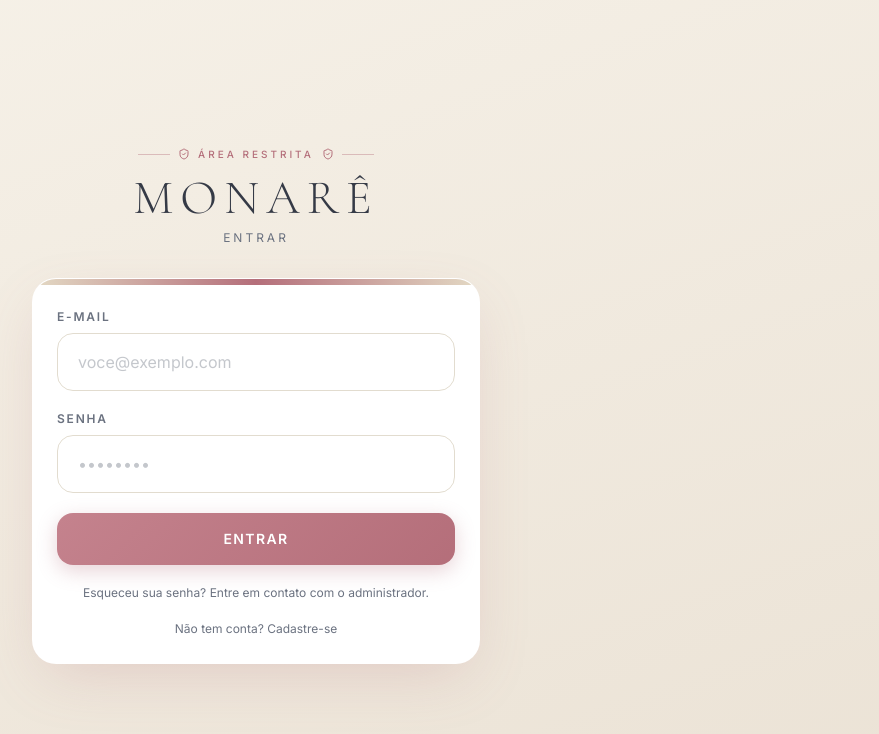
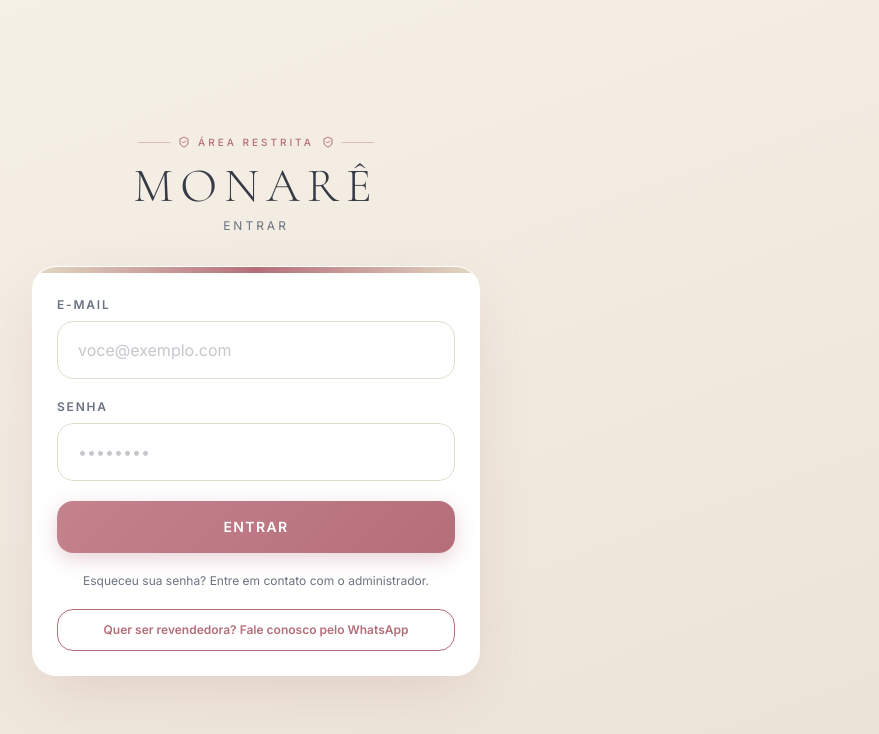
Before and after one commit to contatomonaresemijoias-commits/monare-sales, a React (Vite) app: page /auth in a window 1280 px wide. Shown: the top 734 px of the page, without its empty margins (384-1263 px from the left). Built offline with nearby package versions, Linux system fonts and the light colour scheme; no server answers; the HTML template or start-up script is replaced by a standard one.

Commit message:
Adicionado o botão para cadastro pelo whatsapp

```diff
--- a/src/pages/Auth.tsx
+++ b/src/pages/Auth.tsx
@@ -7,10 +7,8 @@ import { useAuth } from '@/hooks/useAuth';
 export default function AuthPage() {
   const { user, loading, isAdmin } = useAuth();
   const nav = useNavigate();
-  const [mode, setMode] = useState<'login' | 'signup'>('login');
   const [email, setEmail] = useState('');
   const [password, setPassword] = useState('');
-  const [name, setName] = useState('');
   const [busy, setBusy] = useState(false);
   const [error, setError] = useState<string | null>(null);
 
@@ -25,20 +23,8 @@ export default function AuthPage() {
     setError(null);
     setBusy(true);
     try {
-      if (mode === 'signup') {
-        const { error } = await supabase.auth.signUp({
-          email,
-          password,
-          options: {
-            emailRedirectTo: `${window.location.origin}/`,
-            data: { display_name: name },
-          },
-        });
-        if (error) throw error;
-      } else {
-        const { error } = await supabase.auth.signInWithPassword({ email, password });
-        if (error) throw error;
-      }
+      const { error } = await supabase.auth.signInWithPassword({ email, password });
+      if (error) throw error;
     } catch (err: any) {
       const raw = err?.message ?? 'Erro ao autenticar';
       const map: Record<string, string> = {
@@ -72,25 +58,13 @@ export default function AuthPage() {
           </div>
           <h1 className="font-serif text-5xl tracking-[0.15em] font-light text-ink uppercase">Monarê</h1>
           <p className="text-ink-soft text-xs tracking-[0.25em] uppercase mt-2">
-            {mode === 'login' ? 'Entrar' : 'Criar Conta'}
+            Entrar
           </p>
         </div>
 
         <div className="bg-white rounded-3xl shadow-luxe overflow-hidden border border-white/60">
           <div className="h-1.5 w-full accent-bar" />
           <form onSubmit={submit} className="p-6 space-y-5">
-            {mode === 'signup' && (
-              <div>
-                <label className={labelBase}>Nome</label>
-                <input
-                  value={name}
-                  onChange={(e) => setName(e.target.value)}
-                  placeholder="Maria Silva"
-                  required
-                  className={inputBase}
-                />
-              </div>
-            )}
             <div>
               <label className={labelBase}>E-mail</label>
               <input
@@ -113,7 +87,7 @@ export default function AuthPage() {
                 required
                 minLength={6}
                 className={inputBase}
-                autoComplete={mode === 'signup' ? 'new-password' : 'current-password'}
+                autoComplete="current-password"
               />
             </div>
 
@@ -127,22 +101,23 @@ export default function AuthPage() {
               className="w-full flex items-center justify-center gap-2.5 py-4 rounded-2xl bg-rosa-gradient text-white text-sm font-semibold tracking-[0.1em] uppercase shadow-rosa active:scale-[0.98] transition-all disabled:opacity-60"
             >
               {busy && <Loader2 size={16} className="animate-spin" />}
-              {mode === 'login' ? 'Entrar' : 'Criar Conta'}
+              Entrar
             </button>
 
-            {mode === 'login' && (
-              <p className="text-xs text-ink-soft text-center">
-                Esqueceu sua senha? Entre em contato com o administrador.
-              </p>
-            )}
+            <p className="text-xs text-ink-soft text-center">
+              Esqueceu sua senha? Entre em contato com o administrador.
+            </p>
 
-            <button
-              type="button"
-              onClick={() => setMode(mode === 'login' ? 'signup' : 'login')}
-              className="w-full text-center text-xs text-ink-soft hover:text-rosa transition-colors"
+            <a
+              href={`https://wa.me/5515996338541?text=${encodeURIComponent(
+                'Olá, tudo bom? Eu acessei o site de vocês Monarê e gostaria de me tornar uma revendedora de vocês.'
+              )}`}
+              target="_blank"
+              rel="noopener noreferrer"
+              className="block w-full text-center py-3 rounded-2xl border border-rosa text-rosa text-xs font-semibold hover:bg-rosa/5 transition-colors"
             >
-              {mode === 'login' ? 'Não tem conta? Cadastre-se' : 'Já tem conta? Entrar'}
-            </button>
+              Quer ser revendedora? Fale conosco pelo WhatsApp
+            </a>
           </form>
         </div>
       </div>
```
